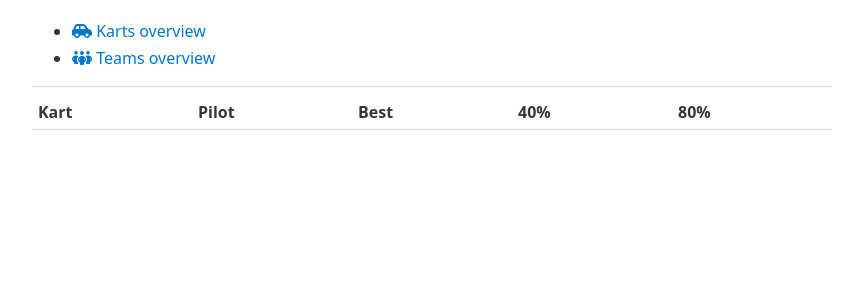
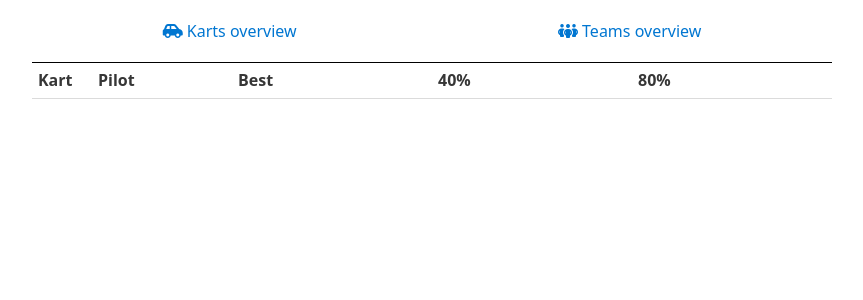
Before and after one commit to azhpushkin/nfs-timings, a Django app: page / in a window 1280 px wide. Shown: the top 300 px of the page, without its empty margins (208-1071 px from the left). Run offline with Django 4.2, Linux system fonts and the light colour scheme; the visitor is signed in with stand-in values (Sample User, id 1); data that the repository does not hold is empty; parts of the project's set-up code (start-up, migrations or seed data) failed here and were passed over; some libraries are stand-ins or nearby versions.

Commit message:
Minor stylement improvements

```diff
--- a/stats/static/styles.css
+++ b/stats/static/styles.css
@@ -1,7 +1,8 @@
-
-
-header ul li {
-    margin-top: 5px;
+header {
+    display: flex;
+    justify-content: space-around;
+    border-bottom: 1px solid black;
+    padding-bottom: 20px;
 }
 
 .kart-number {
@@ -10,12 +11,17 @@ header ul li {
     border-radius: 5px;
     text-decoration: none;
     color: black;
-    font-size: 1.3em;
+    font-size: 1.5em;
     width: 1.5em;
     text-align: center;
     display: inline-block;
 }
 
-/*.pilot-name {*/
-/*    white-space: nowrap;*/
-/*}*/
+table {
+    table-layout: fixed;
+}
+
+.pilot-name {
+
+    width: 8em;
+}
--- a/stats/templates/base.html
+++ b/stats/templates/base.html
@@ -18,13 +18,10 @@
   </head>
   <body>
   <header>
-        <ul>
-      <li><a href="{% url 'karts' %}"><i class="fa-solid fa-car-side"></i> Karts overview</a></li>
-      <li><a href="{% url 'teams' %}"><i class="fa-solid fa-people-group"></i> Teams overview</a></li>
-    </ul>
+      <a href="{% url 'karts' %}"><i class="fa-solid fa-car-side"></i> Karts overview</a>
+      <a href="{% url 'teams' %}"><i class="fa-solid fa-people-group"></i> Teams overview</a>
 
   </header>
-  <hr>
     {% block body %}{% endblock %}
 
 
--- a/stats/templates/karts.html
+++ b/stats/templates/karts.html
@@ -9,8 +9,8 @@
     <table>
         <thead>
         <tr>
-            <th>Kart</th>
-            <th>Pilot</th>
+            <th style="width: 3em; ">Kart</th>
+            <th class="pilot-name">Pilot</th>
             <th>Best</th>
             <th>40%</th>
             <th>80%</th>
@@ -20,12 +20,12 @@
         {% for stint in stints %}
 
             <tr>
-                <td style="vertical-align: middle">
+                <td style="width: 3em; vertical-align: middle">
                     <a class="kart-number" href="{% url 'kart-detail' stint.kart %}">
                         {{ stint.kart }}
                     </a>
                 </td>
-                <td class="pilot-name">{{ stint.pilot }}</td>
+                <td class="pilot-name">{{ stint.pilot|linebreaksbr }}</td>
                 <td>{{ stint.best_lap|floatformat:3 }}</td>
                 <td>{{ stint.avg_40|floatformat:3 }}</td>
                 <td>{{ stint.avg_80|floatformat:3 }}</td>
--- a/stats/views.py
+++ b/stats/views.py
@@ -14,6 +14,8 @@ class IndexView(LoginRequiredMixin, TemplateView):
     def get_context_data(self, **kwargs):
         best_stints = StintInfo.objects.annotate(best_stint=RawSQL('ROW_NUMBER() OVER(partition by kart ORDER BY best_lap)', ())).order_by('best_lap')
         best_stints = [s for s in best_stints if s.best_stint == 1]
+        for s in best_stints:
+            s.pilot = s.pilot.replace(' ', '\n')
         return {
             'stints': best_stints
         }
```
